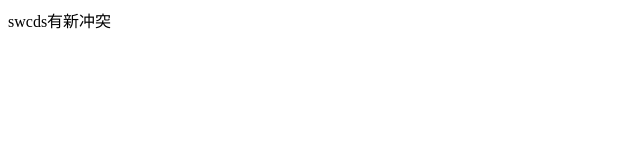
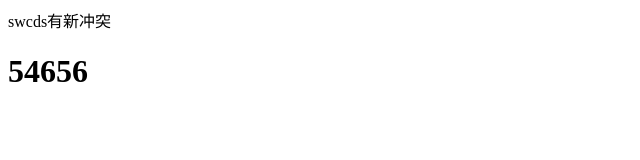
Before and after one commit to niunxy/testgit, a plain HTML site: page index.html in a window 1280 px wide. Shown: the whole page, without its empty margins (0-640 px from the left). Drawn offline with Linux system fonts and the light colour scheme.

Commit message:
添加h1

```diff
--- a/index.html
+++ b/index.html
@@ -18,6 +18,7 @@
 
 <body>
     swcds有新冲突
+    <h1>54656</h1>
 </body>
 
 </html>
```
